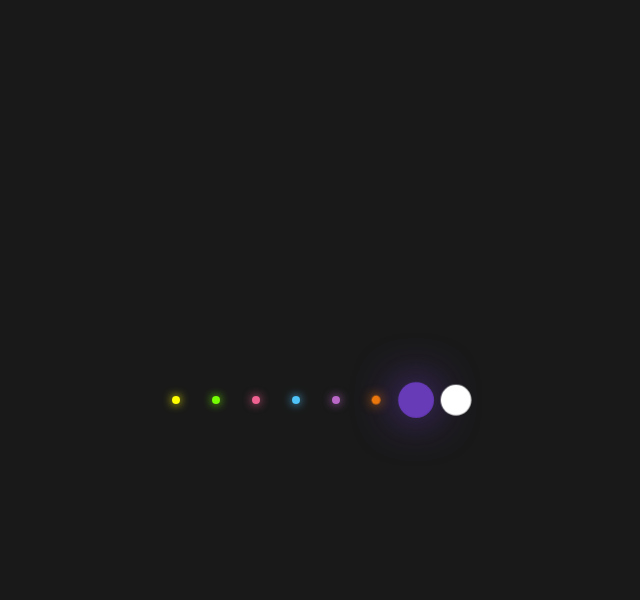
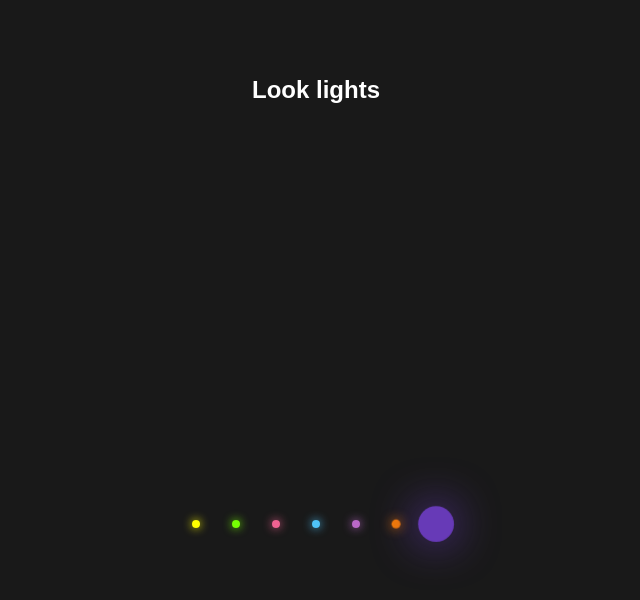
Before and after one commit to waycon86/my-first-repo, a plain HTML site: page index.html in a window 1280 px wide. Shown: the whole page, without its empty margins (324-964 px from the left). Drawn offline with Linux system fonts and the light colour scheme.

Commit message:
added a header w/ css

```diff
--- a/index.html
+++ b/index.html
@@ -7,6 +7,8 @@
   <title>Glowing Dots</title>
 </head>
 <body>
+  <div>
+    <h2>Look lights</h2>
     <ul>
       <li></li>
       <li></li>
@@ -15,7 +17,7 @@
       <li></li>
       <li></li>
       <li></li>
-    <li></li>
     </ul>
+  </div>
 </body>
 </html>
--- a/styles.css
+++ b/styles.css
@@ -2,13 +2,14 @@ body {
   margin: 0;
   padding: 0;
   background: rgba(0, 0, 0, 0.9);
+  font-family: Arial, Helvetica, sans-serif;
   font-family: Arial, Helvetica, sans-serif;
 }
 
 h2 {
   text-align: center;
   color: white;
-  margin-top: 70px;
+  margin-top: 76px;
 }
 
 ul {
```
Lines whose indentation alone changed are shown as unchanged.
